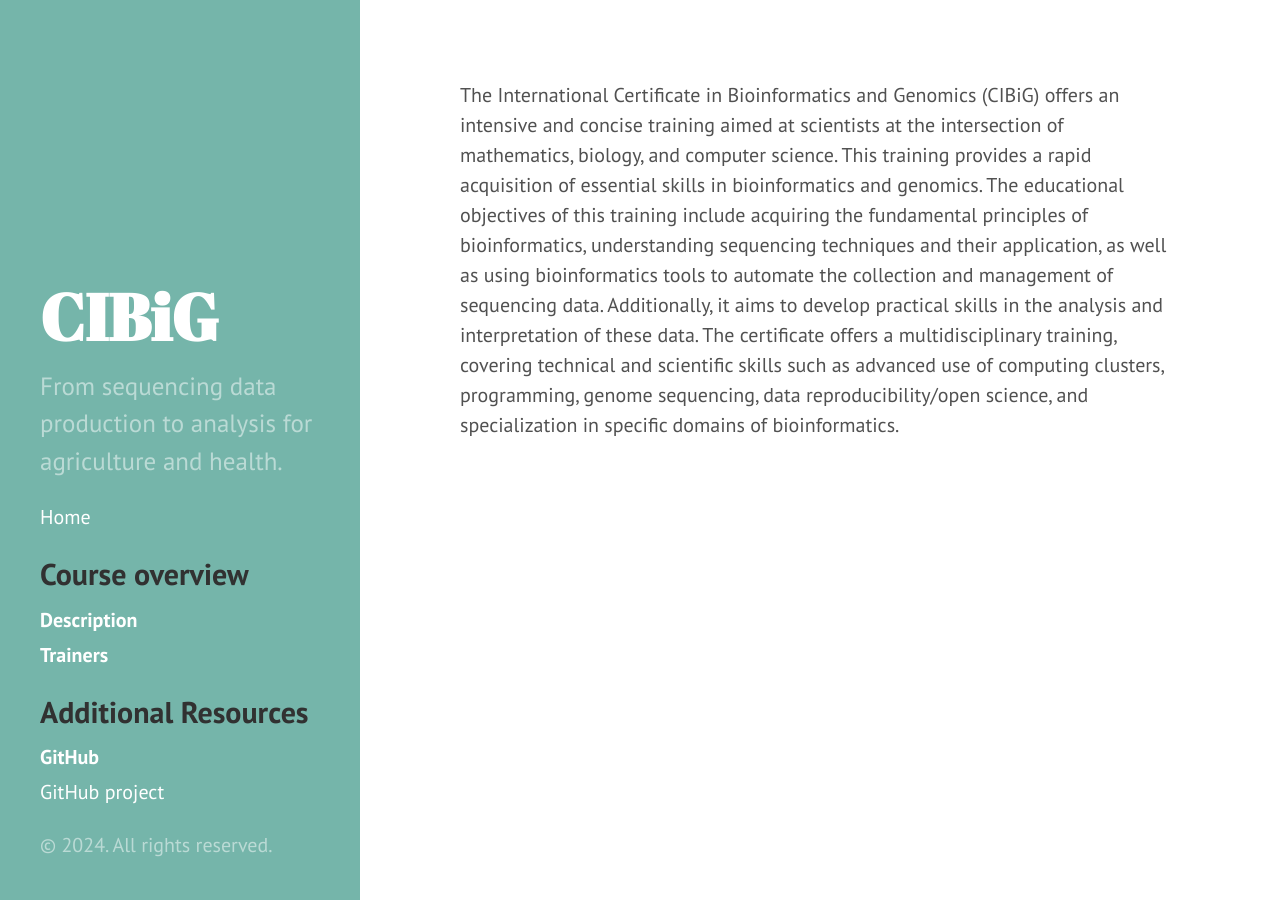
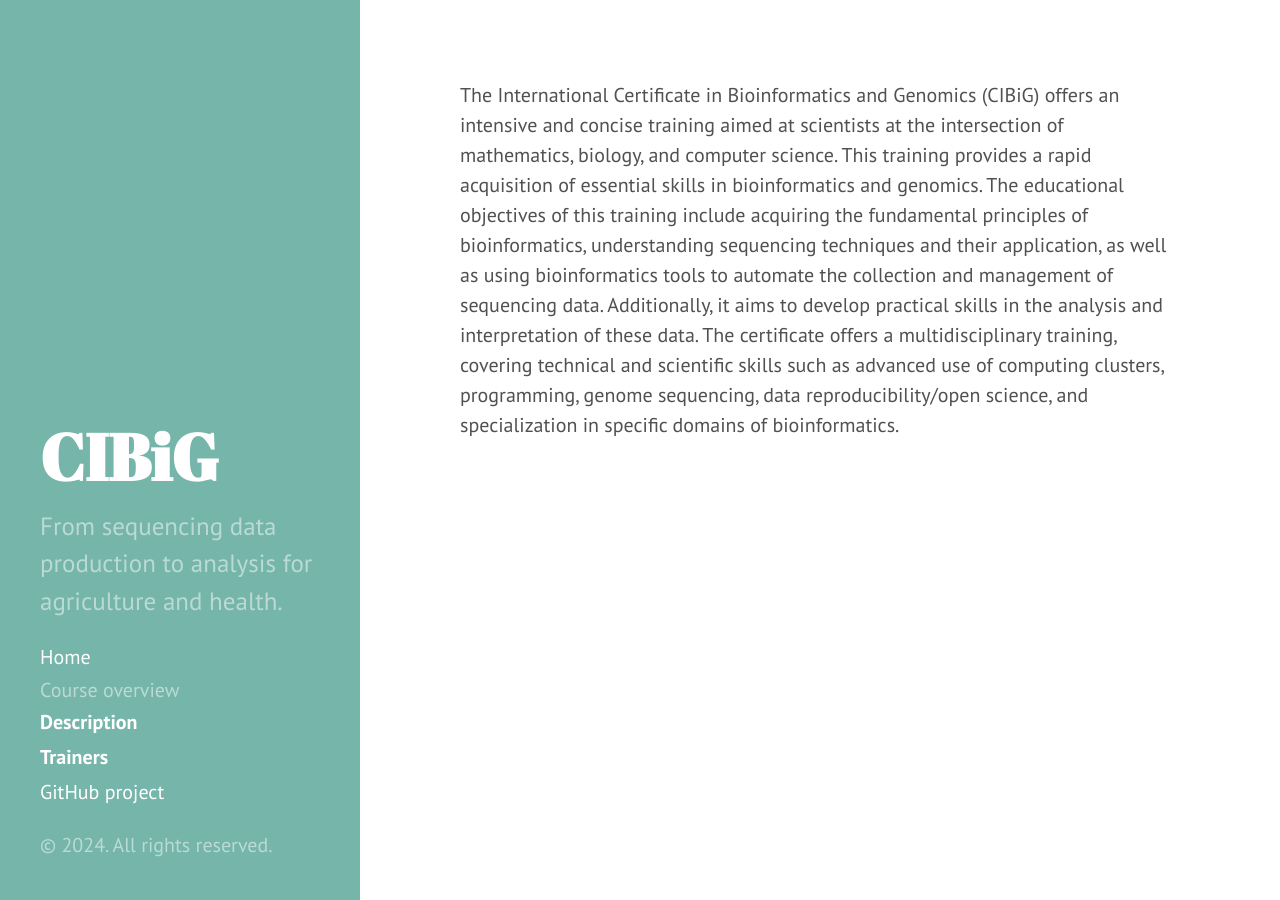
Before and after one commit to CIBiG-Course/CIBiG-course.github.io, a Jekyll site: the page built from docs/index.html, in a window 1280 px wide. Built offline with Jekyll 4.4.1, drawn with Linux system fonts in a browser that asks for light colours.

Commit message:
Config navigbar automatically with _pages directory

```diff
--- a/docs/_data/navigation.yaml
+++ b/docs/_data/navigation.yaml
@@ -4,7 +4,3 @@
     url: /intro/description/
   - title: Trainers
     url: /intro/trainers/
-- title: Additional Resources
-  pages:
-    - title: GitHub
-      url: https://github.com/CIBiG-Course/CIBiG-course.github.io
--- a/docs/_includes/sidebar.html
+++ b/docs/_includes/sidebar.html
@@ -19,7 +19,7 @@
 
       {% assign menu_items = site.data.navigation %}
       {% for item in menu_items %}
-        <h2>{{ item.title }}</h2>
+        {{ item.title }}
         {% if item.pages %}
           {% for page in item.pages %}
             <a class="sidebar-nav-item{% if page.url == page.url %} active{% endif %}" href="{{ page.url }}">{{ page.title }}</a>
```
